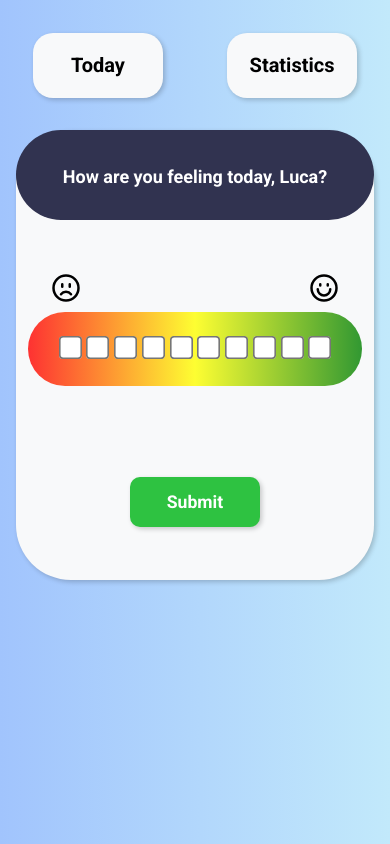
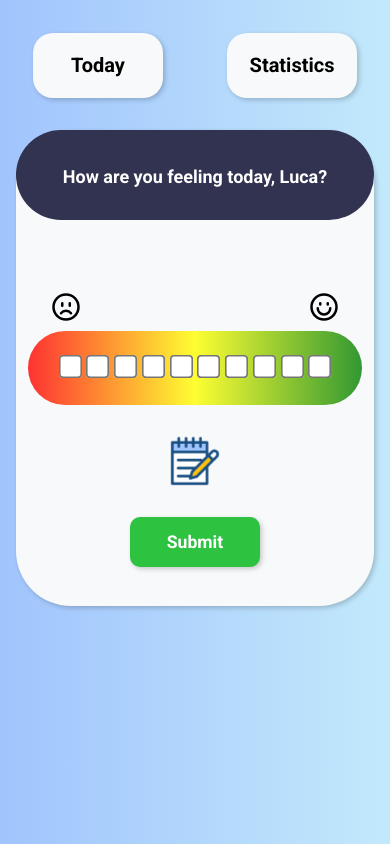
Before and after one commit to LucaDeeken/moodTracker, a website built with webpack: page src/template.html in a window 390 px wide. Built offline with nearby package versions, Linux system fonts and the light colour scheme.

Commit message:
feat: add notesIcon. fix: colors and layout issues.

```diff
--- a/src/styles.css
+++ b/src/styles.css
@@ -178,10 +178,10 @@ body {
   background-color: #f8f9fa;
   justify-self: center;
   display: grid;
-  grid-template-rows: 100px 2fr 0.8fr;
+  grid-template-rows: 100px 2fr 0.6fr;
   transition: transform 0.5s ease;
 
-  max-height: 450px;
+  max-height: 500px;
 }
 
 #textContainerToday {
@@ -370,6 +370,23 @@ input[type="checkbox"] {
   animation: fadeIn 2s cubic-bezier(0.25, 0.8, 0.25, 1) 0.5s forwards; /* 1s Verzögerung und beschleunigte Animation */
 }
 
+.notesDiv {
+  position: absolute;
+  bottom: -85px;
+   opacity: 0; /* Start mit unsichtbarem Zustand */
+  animation: fadeIn 2s cubic-bezier(0.25, 0.8, 0.25, 1) 0.5s forwards; /* 1s Verzögerung und beschleunigte Animation */
+}
+
+.notesImg {
+   height: 48px;
+   margin: 5px;
+}
+
+.notesImg:hover {
+  filter: brightness(0.6);
+  cursor: pointer;
+}
+
 #submitBtn:hover {
   background-color: #1b8620; /* Intensiveres Grün beim Hovern */
   box-shadow: 0px 5px 10px rgba(0, 0, 0, 0.3); /* Tieferer Schatten */
@@ -519,7 +536,7 @@ input[type="checkbox"] {
 
 .bg-farbe-1  { --farbe: #e20303; }
 .bg-farbe-2  { --farbe: #f75318; }
-.bg-farbe-3  { --farbe: #fa9725; }
+.bg-farbe-3  { --farbe: #fc8422; }
 .bg-farbe-4  { --farbe: #fdbd0f; }
 .bg-farbe-5  { --farbe: #ffe833; }
 .bg-farbe-6  { --farbe: #f4f94a; }
@@ -548,7 +565,7 @@ input[type="checkbox"] {
   }
 
   #mainAreaToday {
-    grid-template-rows: 90px 2fr 0.8fr;
+    grid-template-rows: 90px 2fr 0.6fr;
     width: 80vw;
   }
 
@@ -563,7 +580,7 @@ input[type="checkbox"] {
   }
 
   #mainAreaToday {
-    grid-template-rows: 90px 2fr 0.8fr;
+    grid-template-rows: 90px 2fr 0.6fr;
     width: 80vw;
   }
 
@@ -619,7 +636,7 @@ input[type="checkbox"] {
   }
 
   #mainAreaToday {
-    grid-template-rows: 90px 2fr 0.8fr;
+    grid-template-rows: 90px 2fr 0.6fr;
     width: 92vw;
   }
 
@@ -671,7 +688,7 @@ input[type="checkbox"] {
   }
 
   #mainAreaToday {
-    grid-template-rows: 90px 2fr 0.8fr;
+    grid-template-rows: 90px 2fr 0.6fr;
     width: 92vw;
   }
 
--- a/src/template.html
+++ b/src/template.html
@@ -147,6 +147,9 @@
               />
             </label>
           </div>
+          <div class="notesDiv">
+            <img src="./images/notes.png" alt="Notes" aria-label="add notes" class="notesImg" />
+          </div>
         </form>
         <div id="btnContainer">
           <button type="submit" form="checkBoxes" id="submitBtn">Submit</button>
--- a/src/today.js
+++ b/src/today.js
@@ -1,5 +1,7 @@
 import { newHash } from "./index.js";
 import { translateEmotionToColor } from "./statistics.js";
+
+import notesImg from "./images/notes.png";
 
 import terror from "./images/terror.png";
 import depressedImg from "./images/depressed.png";
@@ -252,6 +254,9 @@ function loadTodayHTMLDone() {
               <input type="checkbox" name="option1" value="godlike" class="inputCheckBox">
             </label>
           </div>
+                    <div class="notesDiv">
+             <img src="${notesImg}" alt="Notes" aria-label="add notes" class="notesImg" />
+          </div>
         </form>
         <div id="btnContainer">
           <button type="submit" form="checkBoxes" id="submitBtn">Edit</button>
@@ -385,6 +390,9 @@ function loadTodayHTMLNew() {
             />
           </label>
         </div>
+                  <div class="notesDiv">
+             <img src="${notesImg}" alt="Notes" aria-label="add notes" class="notesImg" />
+          </div>
       </form>
       <div id="btnContainer">
         <button type="submit" form="checkBoxes" id="submitBtn">Submit</button>
```
Also changed, not shown: src/images/notes.png (added).
